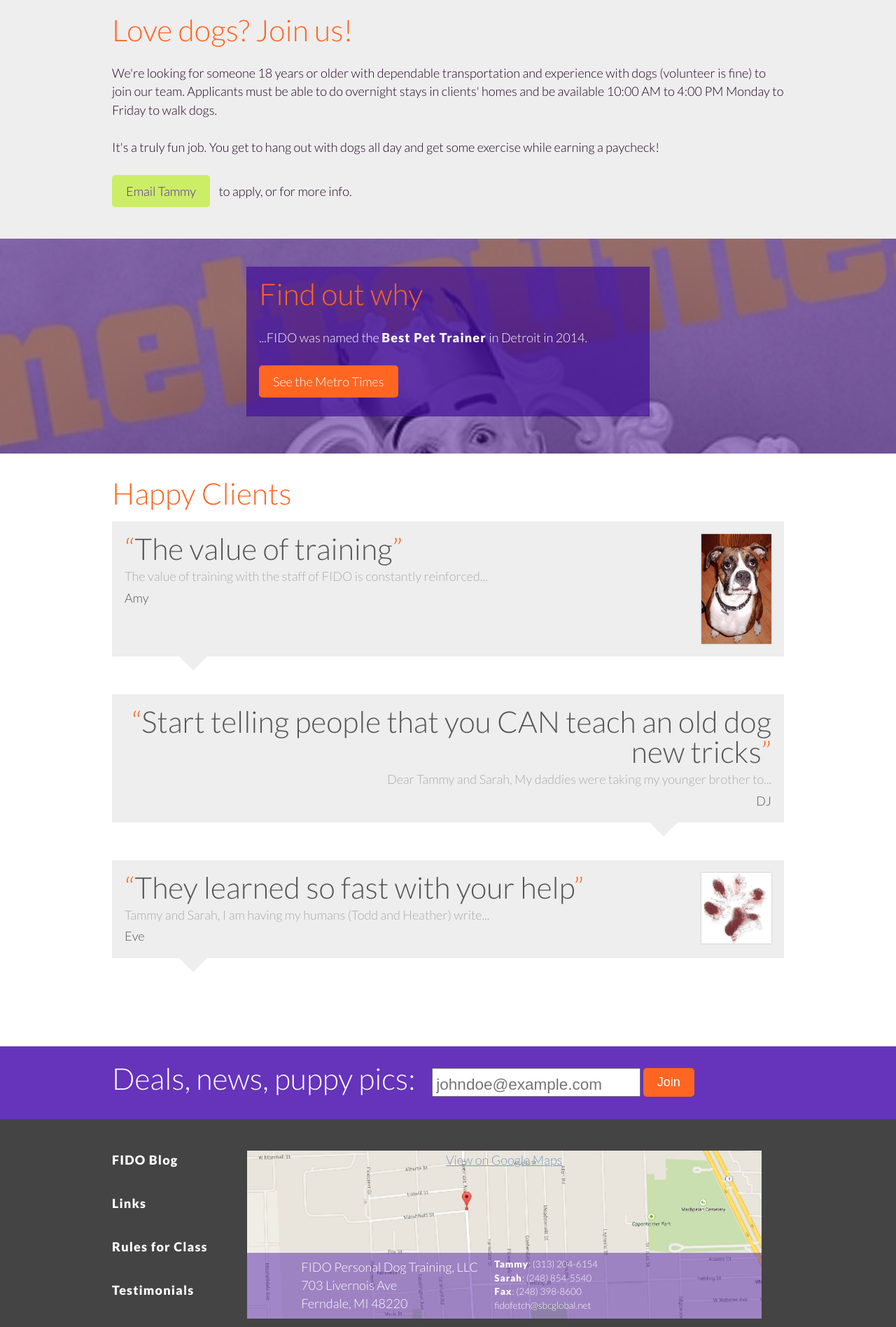
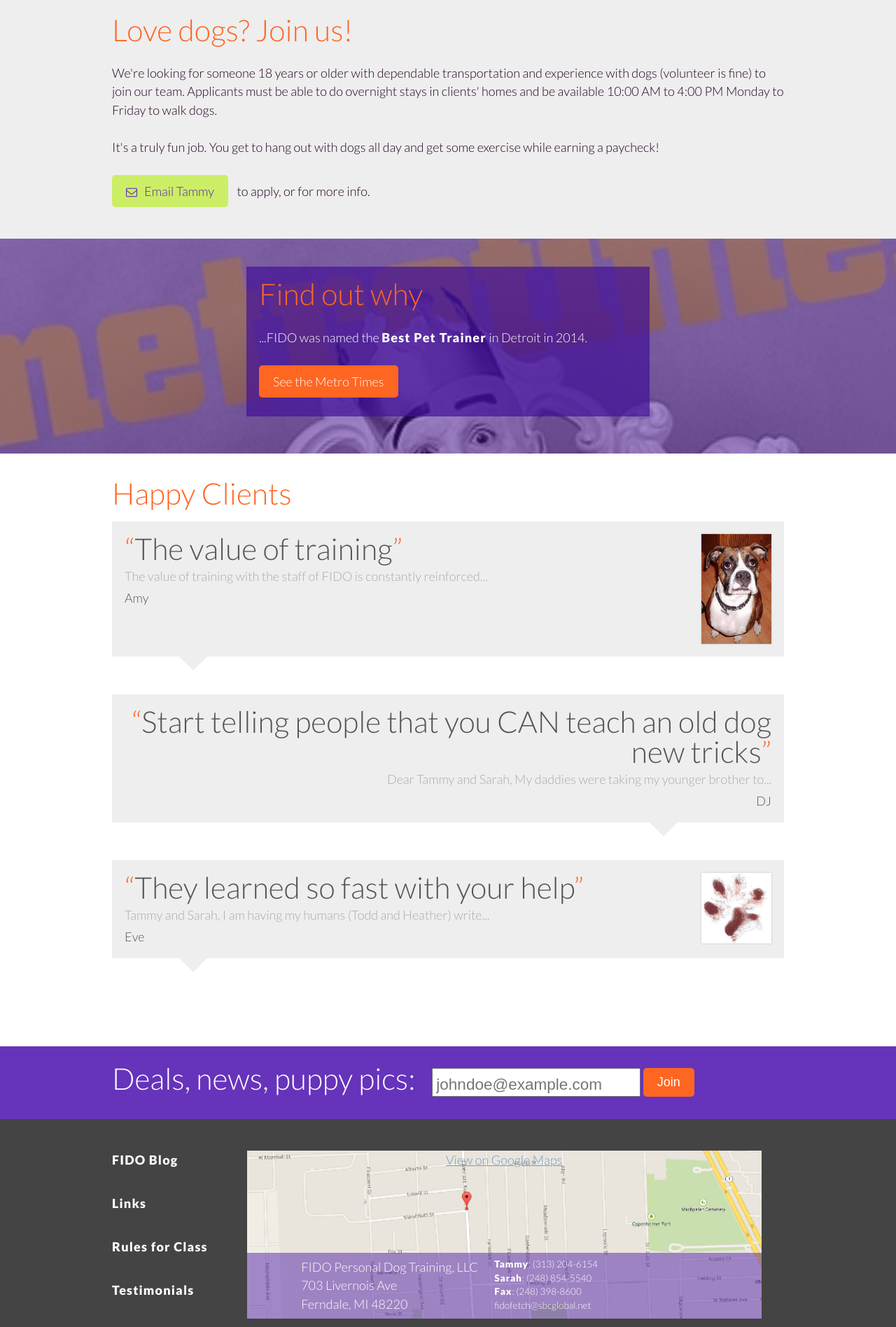
Before and after one commit to fidodogtraining/fidodogtraining.github.io, a Jekyll site: the page built from index.html, in a window 1280 px wide. Shown: the part 2509-4405 px from the top of the page at 70% size. Built offline with Jekyll 4.4.1, drawn with Linux system fonts in a browser that asks for light colours; Markdown is read by kramdown in place of the engine named in the settings.

Commit message:
Add icon for email

```diff
--- a/_includes/free.html
+++ b/_includes/free.html
@@ -14,6 +14,6 @@
   and be available 10:00 AM to 4:00 PM Monday to Friday to walk dogs.</p>
   <p>It's a truly fun job. You get to hang out with dogs all day and get some exercise while earning
   a paycheck!</p>
-  <p><a class="button cta" href="mailto:fidofetch@sbcglobal.net">Email Tammy</a> to apply,
+  <p><a class="button cta icon email" href="mailto:fidofetch@sbcglobal.net">Email Tammy</a> to apply,
   or for more info.</p>
 </div></section>
```
